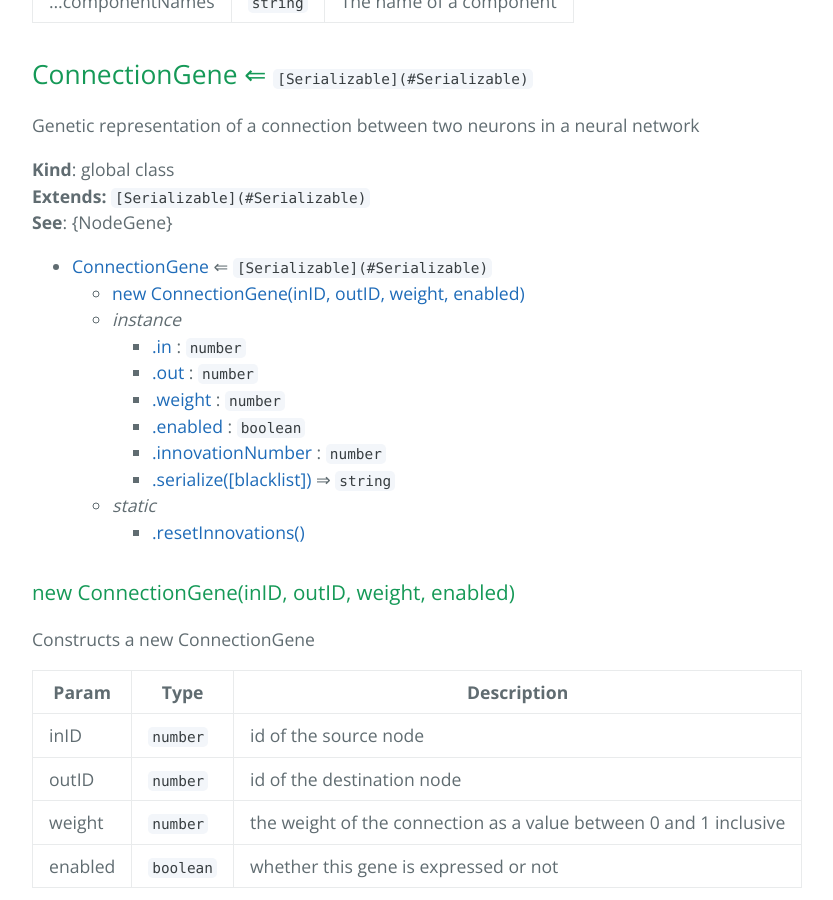
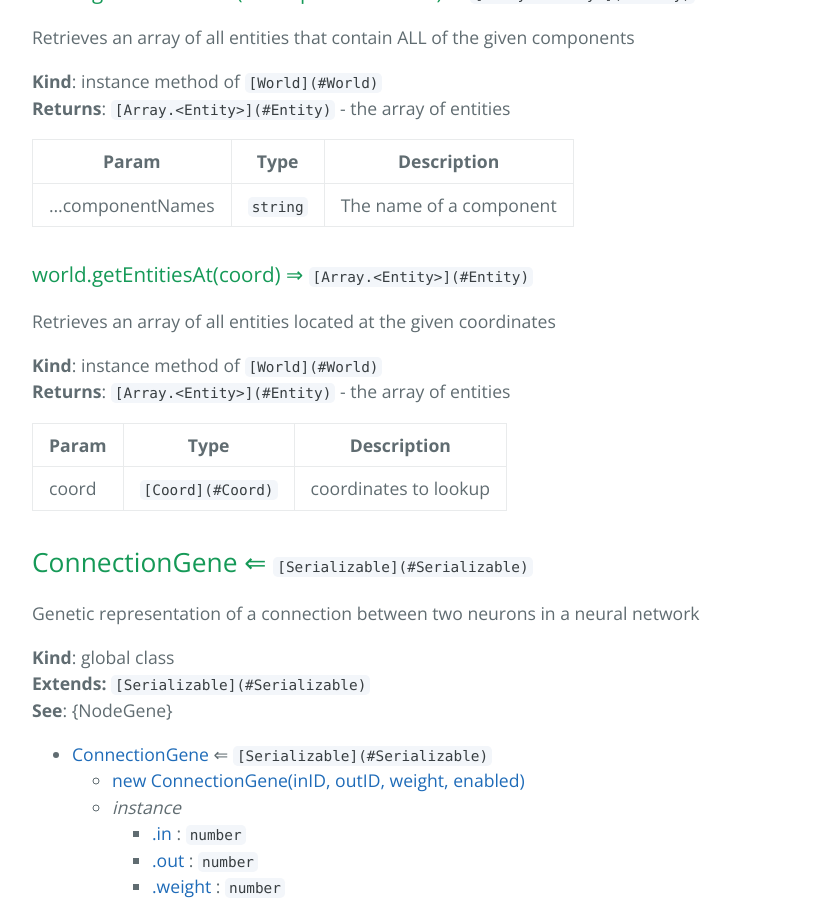
Before and after one commit to cjsauer/genetic-sandbox, a Jekyll site: the page built from docs.md, in a window 1280 px wide and 900 px high, scrolled down 17276 px. Shown: the whole window, without its empty margins (192-1025 px from the left). Built offline with Jekyll 4.4.1, drawn with Linux system fonts in a browser that asks for light colours; some of the changed text lies outside the part shown.

Commit message:
Allow for fast lookup of entities by location

```diff
--- a/docs.md
+++ b/docs.md
@@ -687,17 +687,25 @@ lookup of entities by component
 
 * [World](#World)
     * [new World()](#new_World_new)
+    * [.update()](#World+update)
     * [.addEntity(entity)](#World+addEntity)
     * [.addEntities(entities)](#World+addEntities)
     * [.removeEntity(entity)](#World+removeEntity)
     * [.getEntities()](#World+getEntities) ⇒ <code>[Array.&lt;Entity&gt;](#Entity)</code>
     * [.getEntitiesWith(...componentNames)](#World+getEntitiesWith) ⇒ <code>[Array.&lt;Entity&gt;](#Entity)</code>
+    * [.getEntitiesAt(coord)](#World+getEntitiesAt) ⇒ <code>[Array.&lt;Entity&gt;](#Entity)</code>
 
 <a name="new_World_new"></a>
 
 ### new World()
 And on the seventh day...
 
+<a name="World+update"></a>
+
+### world.update()
+Updates the world
+
+**Kind**: instance method of <code>[World](#World)</code>
 <a name="World+addEntity"></a>
 
 ### world.addEntity(entity)
@@ -751,6 +759,18 @@ Retrieves an array of all entities that contain ALL of the given components
 | Param | Type | Description |
 | --- | --- | --- |
 | ...componentNames | <code>string</code> | The name of a component |
+
+<a name="World+getEntitiesAt"></a>
+
+### world.getEntitiesAt(coord) ⇒ <code>[Array.&lt;Entity&gt;](#Entity)</code>
+Retrieves an array of all entities located at the given coordinates
+
+**Kind**: instance method of <code>[World](#World)</code>
+**Returns**: <code>[Array.&lt;Entity&gt;](#Entity)</code> - the array of entities
+
+| Param | Type | Description |
+| --- | --- | --- |
+| coord | <code>[Coord](#Coord)</code> | coordinates to lookup |
 
 <a name="ConnectionGene"></a>
 
@@ -1438,6 +1459,13 @@ instance representing the vector graphic of this sprite
 | --- | --- | --- |
 | paper | <code>PaperScope</code> | an active paper scope |
 
+<a name="Sprite+release"></a>
+
+### sprite.release()
+Releases the underlying Paper.js representation of this sprite, effectively
+removing it from the screen
+
+**Kind**: instance method of <code>[Sprite](#Sprite)</code>
 <a name="Tile"></a>
 
 ## Tile ⇐ <code>[Component](#Component)</code>
```
Also changed, not shown: other parts of docs.md (+1 -0 lines).
